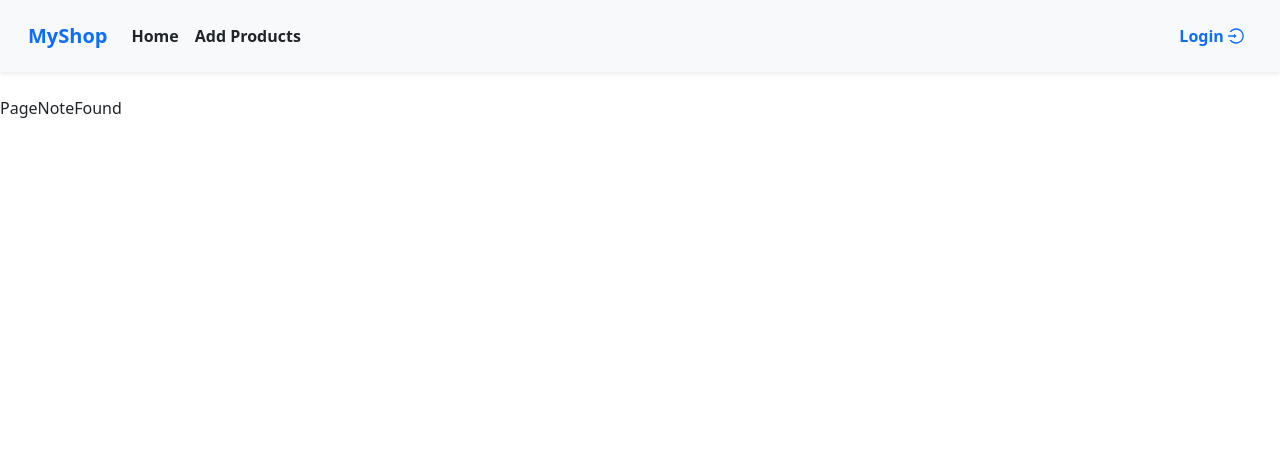
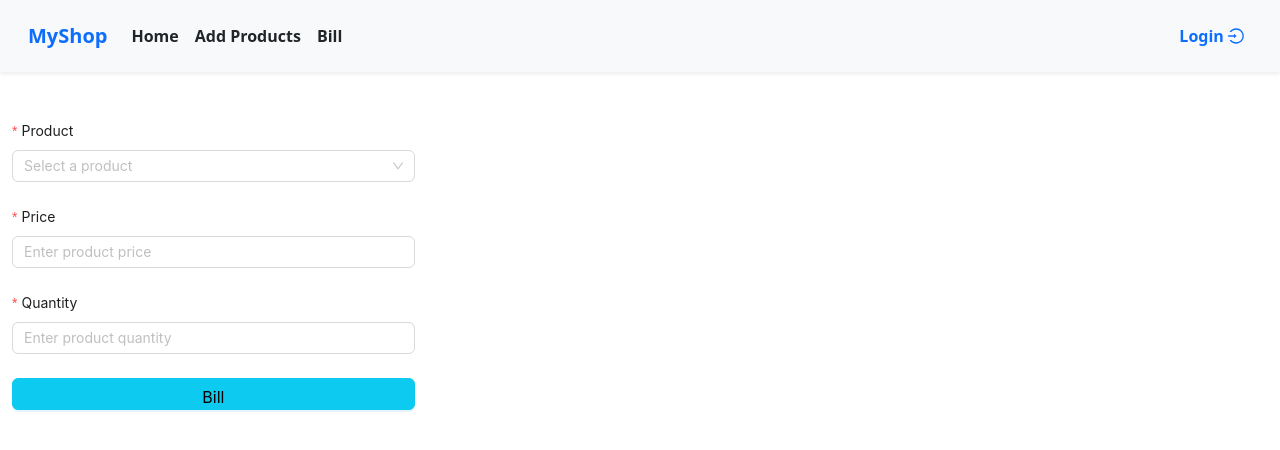
Before and after one commit to sachindangi942/E-com-web-admin, a React (Create React App) app in the folder Frentend/: page /billing in a window 1280 px wide. Shown: the top 450 px of the page. Built offline with nearby package versions, Linux system fonts and the light colour scheme.

Commit message:
add new component Billing.js

```diff
--- a/Frentend/src/App.js
+++ b/Frentend/src/App.js
@@ -18,6 +18,7 @@ import { ChangePassword } from "./components/PasswordAPI/ChangePassword";
 import { Cart } from "./pages/Cart";
 import { ViewDetails } from "./pages/ViewDetails";
 import "./pages/Home.css"
+import { Billing } from "./pages/Billing";
 
 function App() {
   const { loading } = useSelector(state => state.alert);
@@ -83,6 +84,7 @@ function App() {
               <ViewDetails/>
             </ProtectedRoute>
           } />
+          <Route path="/billing" element = {<Billing/>} />
           <Route path="/forgotPassword" element={<ForgotPassword />} />
           <Route path="*" element={<PageNoteFound />} />
         </Routes>
--- a/Frentend/src/Redux/Fetures/ProductsSlice.js
+++ b/Frentend/src/Redux/Fetures/ProductsSlice.js
@@ -3,12 +3,11 @@ import { createSlice } from "@reduxjs/toolkit";
 const productsSlice = createSlice({
     name: "product",
     initialState: {
-        productData: [],
-        disableproduct: [],
+        products: [],
     },
     reducers: {
         product_Data: ((state, action) => {
-            state.productData = action.payload
+            state.products = action.payload
         }),
     }
 })
--- a/Frentend/src/Redux/Store.js
+++ b/Frentend/src/Redux/Store.js
@@ -24,7 +24,7 @@ const rootReducer = combineReducers({
 const persistConfig = {
   key: "root",
   storage,
-  blacklist:["alert","err","form","product","loading"]
+  blacklist:["alert","err","form","loading"]
 };
 
 const persistreducer = persistReducer(persistConfig, rootReducer);
--- a/Frentend/src/components/MyForms/MyForms.js
+++ b/Frentend/src/components/MyForms/MyForms.js
@@ -1,50 +1,66 @@
-// import { Form, Input } from "antd"
+// import { Form, Input, Select } from "antd";
 
-// export const MyForms = ({form}) => {
-//     return (
-//         <Form form={form} layout="vertical" name="editProductForm">
-//             <Form.Item
-//                 label="Name"
-//                 name="name"
-//                 rules={[{ required: true, message: 'Please enter the product name!' }]}
+// export const MyForms = ({ form, fields, onFinish, children }) => {
+
+//   return (
+//     <Form form={form} onFinish={onFinish} layout="vertical" name="dynamicForm">
+//       {fields.map((field, index) => (
+//         <Form.Item
+//           key={index}
+//           label={field.label}
+//           name={field.name}
+//           rules={field.rules}
+//         >
+//           {field.type === "select" ? (
+//             <Select
+//               placeholder={field.placeholder}
+//               showSearch={field.showSearch}
+//               filterOption={field.filterOption}
 //             >
-//                 <Input placeholder="Enter product name" />
-//             </Form.Item>
-//             <Form.Item
-//                 label="Price"
-//                 name="price"
-//                 rules={[{ required: true, message: 'Please enter the price!' }]}
-//             >
-//                 <Input placeholder="Enter product price" />
-//             </Form.Item>
-//             <Form.Item
-//                 label="Quantity"
-//                 name="quantity"
-//                 rules={[{ required: true, message: 'Please enter the quantity!' }]}
-//             >
-//                 <Input placeholder="Enter product quantity" />
-//             </Form.Item>
-//         </Form>
-//     )
-// }
+//               {field.options.map((option) => (
+//                 <Select.Option key={option.value} value={option.value}>
+//                   {option.label}
+//                 </Select.Option>
+//               ))}
+//             </Select>
+//           ) : (
+//             <Input placeholder={field.placeholder} />
+//           )}
+//         </Form.Item>
+//       ))}
+//       <Form.Item>{children}</Form.Item>
+//     </Form>
+//   );
+// };
 
 
 
-import { Form, Input } from "antd";
 
-export const MyForms = ({ form, fields }) => {
+import { Form, Input, Select } from "antd";
+
+export const MyForms = ({ form, fields, onFinish, children }) => {
   return (
-    <Form form={form} layout="vertical" name="dynamicForm">
-      {fields.map((field, index) => (
-        <Form.Item
-          key={index}
-          label={field.label}
-          name={field.name}
-          rules={field.rules}
-        >
-          <Input placeholder={field.placeholder} />
-        </Form.Item>
-      ))}
+    <Form form={form} onFinish={onFinish} layout="vertical" name="dynamicForm">
+      {fields.map((field, index) => {
+        // console.log(`Field Name: ${field.name}`, "Options:", field.options);
+
+        return (
+          <Form.Item key={index} label={field.label} name={field.name} rules={field.rules}>
+            {field.type === "select" ? (
+              <Select placeholder={field.placeholder} showSearch={field.showSearch} filterOption={field.filterOption}>
+                {field.options?.map((option) => (
+                  <Select.Option key={option.value} value={option.value}>
+                    {option.label}
+                  </Select.Option>
+                ))}
+              </Select>
+            ) : (
+              <Input placeholder={field.placeholder} />
+            )}
+          </Form.Item>
+        );
+      })}
+      <Form.Item>{children}</Form.Item>
     </Form>
   );
 };
--- a/Frentend/src/components/MyNavbars/HeaderNav.js
+++ b/Frentend/src/components/MyNavbars/HeaderNav.js
@@ -25,6 +25,7 @@ function HeaderNav() {
   const navigate = useNavigate();
 
   const checkExp = useCallback(() => {
+    try {
       const decodedToken = jwtDecode(token);
       const currentTime = Date.now() / 1000;
       if (decodedToken.exp < currentTime) {
@@ -37,7 +38,13 @@ function HeaderNav() {
           navigate("/singIn");
         }, remainingTime);
       }
+    } catch (error) {
+      console.error("Invalid token:", error);
+      dispatch(clearToken());
+      navigate("/singIn");
+    }
   }, [dispatch, navigate, token]);
+
 
   useEffect(() => {
     if (token) {
@@ -86,7 +93,7 @@ function HeaderNav() {
         <Navbar.Brand as={Link} to="/" className="fw-bold text-primary">
           MyShop
         </Navbar.Brand>
-        <Navbar.Toggle aria-controls="basic-navbar-nav" className="border-0" />
+        <Navbar.Toggle aria-controls="basic-navbar-nav" className="border-0 " />
 
         <Navbar.Collapse id="basic-navbar-nav" className="justify-content-start">
           <Nav className="me-auto align-items-start">
@@ -95,6 +102,9 @@ function HeaderNav() {
             </Nav.Link>
             <Nav.Link onClick={() => showDrawer("left")} value="addProduct" className="text-dark fw-semibold">
               Add Products
+            </Nav.Link>
+            <Nav.Link as = {Link} to  = "/billing" className="text-dark fw-semibold">
+              Bill
             </Nav.Link>
           </Nav>
           <Nav className="ms-auto ">
@@ -105,7 +115,7 @@ function HeaderNav() {
                   to="/singIn"
                   className="text-primary fw-bold"
                 >
-                  Login <LoginOutlined/>
+                  Login <LoginOutlined />
                 </Nav.Link>
               </>
             ) : (
--- /dev/null
+++ b/Frentend/src/pages/Billing.js
@@ -0,0 +1,67 @@
+import { Button, Form } from "antd";
+import { Col, Container, Row } from "react-bootstrap";
+import { MyForms } from "../components/MyForms/MyForms";
+import { useSelector } from "react-redux";
+
+export const Billing = () => {
+    const { products } = useSelector(state => state.product);
+    const [form] = Form.useForm();
+
+    const productOptions = Array.isArray(products)
+        ? products.map((product, index) => ({
+            value: product._id || index,
+            label: product.name || "Unknown",
+        }))
+        : [];
+
+
+    const handleForm = (values) => {
+        console.log("Form Values:", values);
+        form.resetFields();
+    };
+
+    return (
+        <Container fluid className="py-4">
+            <Row>
+                <Col xs={12} md={5} lg={4} className="mb-4">
+                    <MyForms
+                        form={form}
+                        onFinish={handleForm}
+                        fields={[
+                            {
+                                name: "Product",
+                                label: "Product",
+                                type: "select",
+                                options: productOptions,
+                                showSearch: true,
+                                placeholder: "Select a product",
+                                filterOption: (input, option) =>
+                                    option && option.children
+                                        ? option.children.toLowerCase().includes(input.toLowerCase())
+                                        : false,
+                                rules: [{ required: true, message: "Please select the product!" }],
+                            },
+                            {
+                                name: "price",
+                                label: "Price",
+                                placeholder: "Enter product price",
+                                rules: [{ required: true, message: "Please enter the price!" }],
+                            },
+                            {
+                                name: "quantity",
+                                label: "Quantity",
+                                placeholder: "Enter product quantity",
+                                rules: [{ required: true, message: "Please enter the quantity!" }],
+                            },
+                        ]}
+                    >
+                        <Button type="primary" htmlType="submit" className="w-100 btn btn-info">
+                            Bill
+                        </Button>
+                    </MyForms>
+                </Col>
+                <Col xs={12} md={7} lg={8}></Col>
+            </Row>
+        </Container>
+    );
+};
--- a/Frentend/src/pages/Home.js
+++ b/Frentend/src/pages/Home.js
@@ -199,6 +199,7 @@ import { CustomeModel } from '../components/customConfirmation/CustomeModel';
 import { UpdateProducts } from '../components/Utils/UpdateProducts';
 import { MyForms } from '../components/MyForms/MyForms';
 import { Loading } from '../Redux/Fetures/LoadingSlice';
+import { product_Data } from '../Redux/Fetures/ProductsSlice';
 
 const { Meta } = Card;
 
@@ -223,6 +224,7 @@ export const Home = () => {
       });
       setLoading(false);
       setProducts(res.data);
+      dispatch(product_Data(res.data));
     } catch (error) {
       setLoading(false);
       notification.error({
@@ -232,7 +234,7 @@ export const Home = () => {
         duration: 3,
       });
     }
-  }, [token]);
+  }, [token, dispatch]);
 
   const CartData = useCallback(async () => {
     try {
```
Lines whose indentation alone changed are shown as unchanged.
